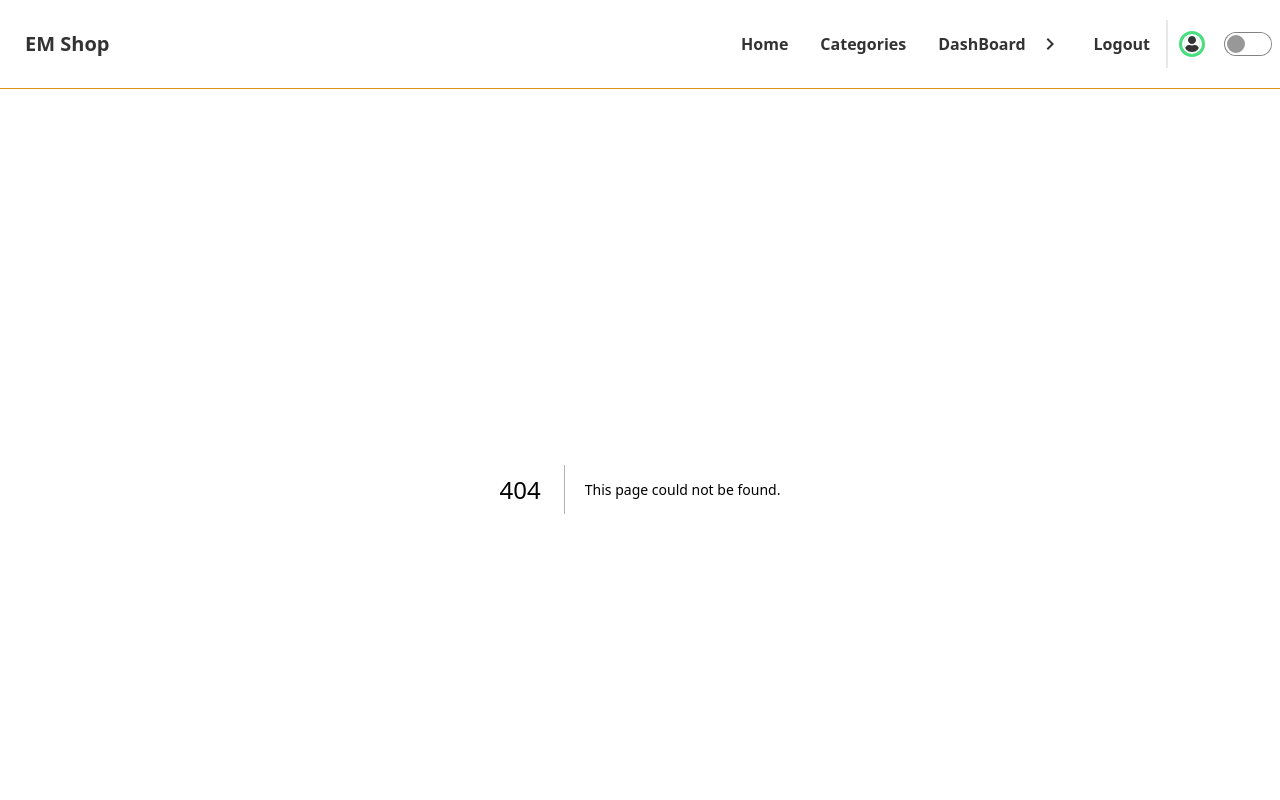
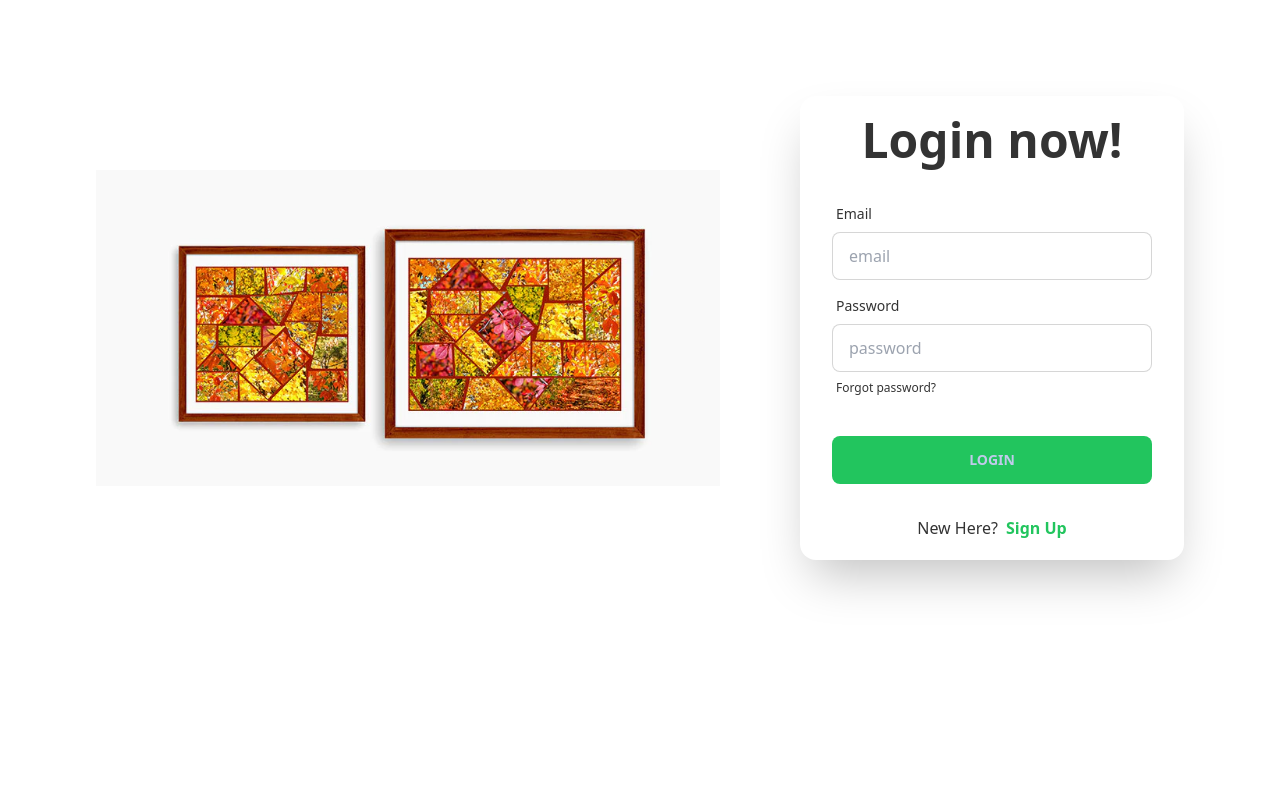
Before and after one commit to StrikerAbir/em-shop, a Next.js app: page /login in a window 1280 px wide. Before the commit this address had no page. Shown: the top 800 px of the page. Built offline with nearby package versions, Linux system fonts and the light colour scheme.

Commit message:
login page done

```diff
--- a/package.json
+++ b/package.json
@@ -17,6 +17,7 @@
     "next": "13.2.4",
     "react": "18.2.0",
     "react-dom": "18.2.0",
+    "react-hot-toast": "^2.4.0",
     "react-icons": "^4.8.0",
     "react-redux": "^8.0.5",
     "redux": "^4.2.1"
--- /dev/null
+++ b/src/Layout/MainLayout.js
@@ -0,0 +1,15 @@
+import Footer from '@/components/Shared/Footer';
+import NavBar from '@/components/Shared/NavBar';
+import React from 'react';
+
+const MainLayout = ({ children}) => {
+    return (
+      <>
+        <NavBar></NavBar>
+        <main>{children}</main>
+        <Footer></Footer>
+      </>
+    );
+};
+
+export default MainLayout;
--- a/src/components/Shared/HomePageSections/Banner/Banner.js
+++ b/src/components/HomePageSections/Banner/Banner.js
@@ -1,5 +1,5 @@
 import React from "react";
-import img2 from '../../../../assets/images/banner1.jpg';
+import img2 from '../../../assets/images/banner1.jpg';
 import Image from "next/image";
 const Banner = () => {
   return (
--- /dev/null
+++ b/src/components/LoginForm/LoginForm.js
@@ -0,0 +1,79 @@
+
+import toast from "react-hot-toast";
+
+import img from "../../assets/images/section.webp";
+import Link from "next/link";
+import Image from "next/image";
+
+
+const LoginForm = () => {
+
+  const handleLogin = (event) => {
+    event.preventDefault();
+    const form = event.target;
+    const email = form.email.value;
+    const password = form.password.value;
+
+
+  };
+
+  return (
+    <div className="hero w-full py-20">
+      <div className="hero-content flex-col w-full lg:flex-row">
+        <div className="lg:w-1/2 flex justify-center lg:mr-16">
+          <Image src={img} alt="" />
+        </div>
+        <div className="card py-5 flex-shrink-0 w-full max-w-sm shadow-2xl bg-base-100">
+          <h1 className="text-5xl text-center font-bold">Login now!</h1>
+          {/* form */}
+          <form onSubmit={handleLogin} className="card-body ">
+            <div className="form-control">
+              <label className="label">
+                <span className="label-text">Email</span>
+              </label>
+              <input
+                type="email"
+                placeholder="email"
+                className="input input-bordered"
+                name="email"
+                required
+              />
+            </div>
+            <div className="form-control">
+              <label className="label">
+                <span className="label-text">Password</span>
+              </label>
+              <input
+                type="password"
+                placeholder="password"
+                className="input input-bordered"
+                name="password"
+                required
+              />
+              <label className="label">
+                <Link href="/" className="label-text-alt link link-hover">
+                  Forgot password?
+                </Link>
+              </label>
+            </div>
+            <div className="form-control mt-6">
+              <input
+                className="btn bg-green-500 hover:bg-green-400 border-none"
+                type="submit"
+                value="Login"
+              />
+            </div>
+          </form>
+          <p className="text-center">
+            New Here?
+            <Link href="/signUp" className="text-green-500 font-bold ml-2">
+              Sign Up
+            </Link>
+          </p>
+        </div>
+      </div>
+    </div>
+  );
+};
+
+export default LoginForm;
--- a/src/components/Shared/NavBar.js
+++ b/src/components/Shared/NavBar.js
@@ -5,7 +5,6 @@ import { useDispatch, useSelector } from "react-redux";
 
 
 const NavBar = () => {
-  // const { user, logOut } = useContext(AuthContext);
   const { theme } = useSelector((state) => state.theme);
   const dispatch = useDispatch();
   const user = true;
--- a/src/pages/_app.js
+++ b/src/pages/_app.js
@@ -1,20 +1,34 @@
+import MainLayout from '@/Layout/MainLayout';
 import Footer from '@/components/Shared/Footer';
 import NavBar from '@/components/Shared/NavBar';
 import store from '@/redux/store/store';
 import '@/styles/globals.css'
+import { Toaster } from 'react-hot-toast';
 import { Provider } from 'react-redux'
 
 export default function App({ Component, pageProps }) {
+   if (Component.getLayout) {
+    return Component.getLayout(
+      <div data-theme="light">
+        <Provider store={store}>
+        <div className="max-w-[1920px] mx-auto">
+          <Component {...pageProps} />
+        </div>
+        <Toaster position="top-center" reverseOrder={false} />
+      </Provider>
+      </div>
+    );
+  }
 
   return (
     <>
       <Provider store={store}>
-
-        <div className='max-w-[1920px] mx-auto'>
-          <NavBar></NavBar>
-          <Component {...pageProps} />
-          <Footer></Footer>
+        <div className="max-w-[1920px] mx-auto">
+          <MainLayout>
+            <Component {...pageProps} />
+          </MainLayout>
         </div>
+        <Toaster position="top-center" reverseOrder={false} />
       </Provider>
     </>
   );
--- a/src/pages/index.js
+++ b/src/pages/index.js
@@ -1,8 +1,10 @@
 import Head from "next/head";
 import { Inter } from "next/font/google";
-import Banner from "@/components/Shared/HomePageSections/Banner/Banner";
+
 import { useSelector } from "react-redux";
-import Stats from "@/components/Shared/HomePageSections/Stats/Stats";
+import Stats from "@/components/HomePageSections/Stats/Stats";
+import Banner from "@/components/HomePageSections/Banner/Banner";
+
 
 
 
--- /dev/null
+++ b/src/pages/login/index.js
@@ -0,0 +1,20 @@
+import LoginForm from "@/components/LoginForm/LoginForm";
+import { useSelector } from "react-redux";
+
+
+const Login = () => {
+    const { theme } = useSelector((state) => state.theme);
+    return (
+      <>
+        <div data-theme={theme ? "dark" : "light"} className="min-h-screen">
+          <LoginForm></LoginForm>
+        </div>
+      </>
+    );
+};
+
+export default Login;
+
+Login.getLayout = function PageLayout(page) {
+  return <>{page}</>;
+};
```
Also changed, not shown: src/assets/images/section.webp (added), src/components/HomePageSections/Stats/Stats.js (renamed from src/components/Shared/HomePageSections/Stats/Stats.js), 1 other file (tests, documents, lock files or other folders).
